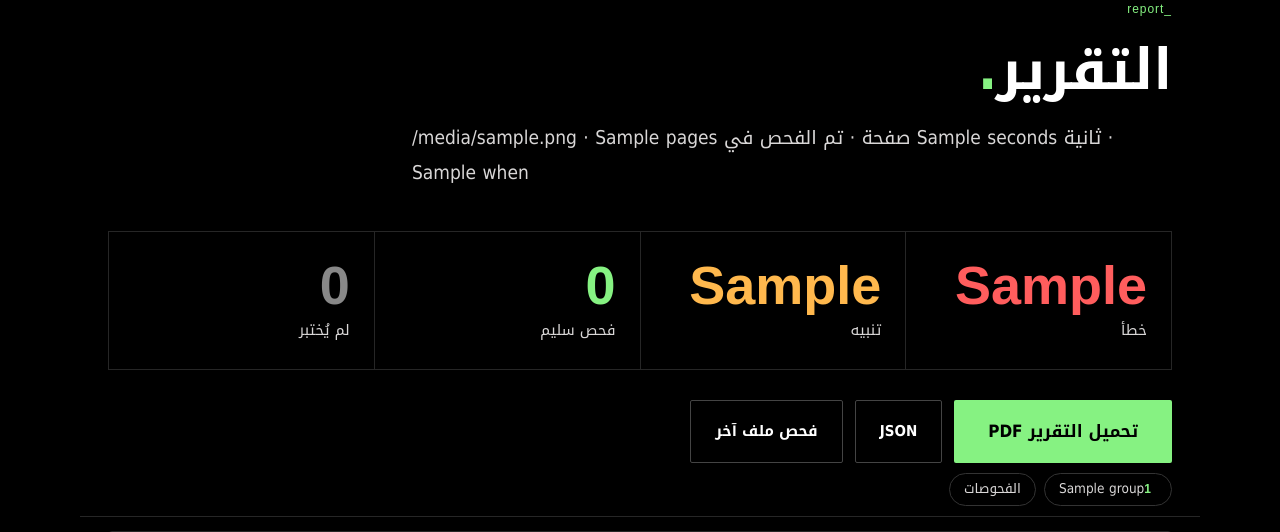
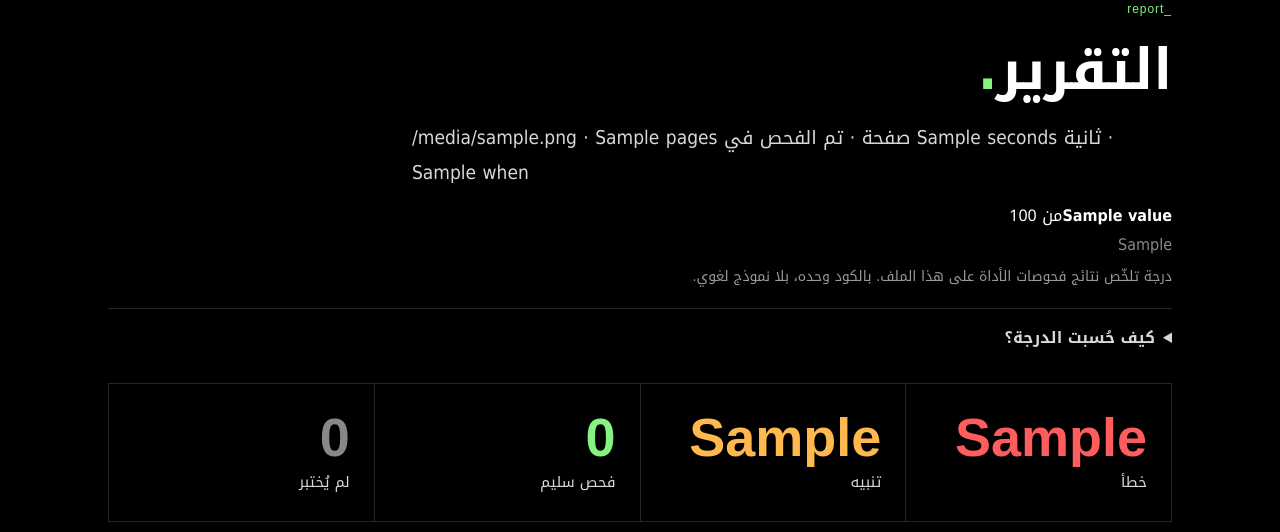
Before and after one commit to amirgfx11-dev/arabic-design-checker, a Flask app: template templates/report.html in a window 1280 px wide. Shown: the part 147-679 px from the top of the page. Run offline with Flask 3, Linux system fonts and the light colour scheme; the template is opened without the code that fills it: most values are stand-ins (such as "Sample title", 1, 10 or a date in 2020); some web fonts are replaced.

Commit message:
Enhance report with score and calculation details
Added score display and calculation details to report.

```diff
--- a/templates/report.html
+++ b/templates/report.html
@@ -7,6 +7,15 @@
 <h1 style="font-size:clamp(34px,5vw,56px)">التقرير<em>.</em></h1>
 <p class="lead" dir="auto">{{ r.meta.filename }} · {{ r.meta.pages }} صفحة · تم الفحص في {{ r.meta.seconds }} ثانية · {{ r.meta.when }}</p>
 </section>
+{% set sc = r.meta.get('score') %}
+{% if sc %}<div class="score" style="--p:{{ sc.value }};--c:{{ sc.color }}">
+<div class="ring"><b>{{ sc.value }}</b><span>من 100</span></div>
+<div class="sb"><div class="band" style="color:{{ sc.color }}">{{ sc.band_ar }}</div>
+<p class="note" style="margin:4px 0 0">درجة تلخّص نتائج فحوصات الأداة على هذا الملف. بالكود وحده، بلا نموذج لغوي.</p>
+<details class="how"><summary>كيف حُسبت الدرجة؟</summary>
+<p class="note">نبدأ من 100. كل خطأ يخصم {{ sc.w_err|int }} نقاط وكل تنبيه {{ sc.w_warn }}، والملاحظة منخفضة الثقة تُحتسب بنصف وزنها. لا يخصم فحص واحد أكثر من {{ sc.cap|int }} نقطة قبل التقسيم، ويُقسم الخصم الكلي على الجذر التربيعي لعدد الصفحات ({{ sc.pages }}) كي لا يُظلم الملف الطويل. 90 فأكثر ممتاز، 75 إلى 89 جيد، 50 إلى 74 يحتاج مراجعة، وأقل من 50 يحتاج عملًا.</p>
+{% if sc.parts %}<table>{% for p in sc.parts %}<tr><td>{{ p.name }}</td><td>{{ p.errors }} خطأ · {{ p.warns }} تنبيه</td><td>−{{ p.penalty }}{% if p.capped %} (بلغ الحد){% endif %}</td></tr>{% endfor %}</table>{% else %}<p class="note">لا خصم: لم تُرصد أخطاء ولا تنبيهات.</p>{% endif %}
+<p class="note">تنبيه: الدرجة الكاملة لا تعني أن التصميم بلا أخطاء، فبعض الفحوصات «لم تُختبر» (انظر الفحوصات أدناه).</p></details></div></div>{% endif %}
 <div class="stats">
 <div><b style="color:var(--err)">{{ ne }}</b><span>خطأ</span></div>
 <div><b style="color:var(--warn)">{{ nw }}</b><span>تنبيه</span></div>
```
